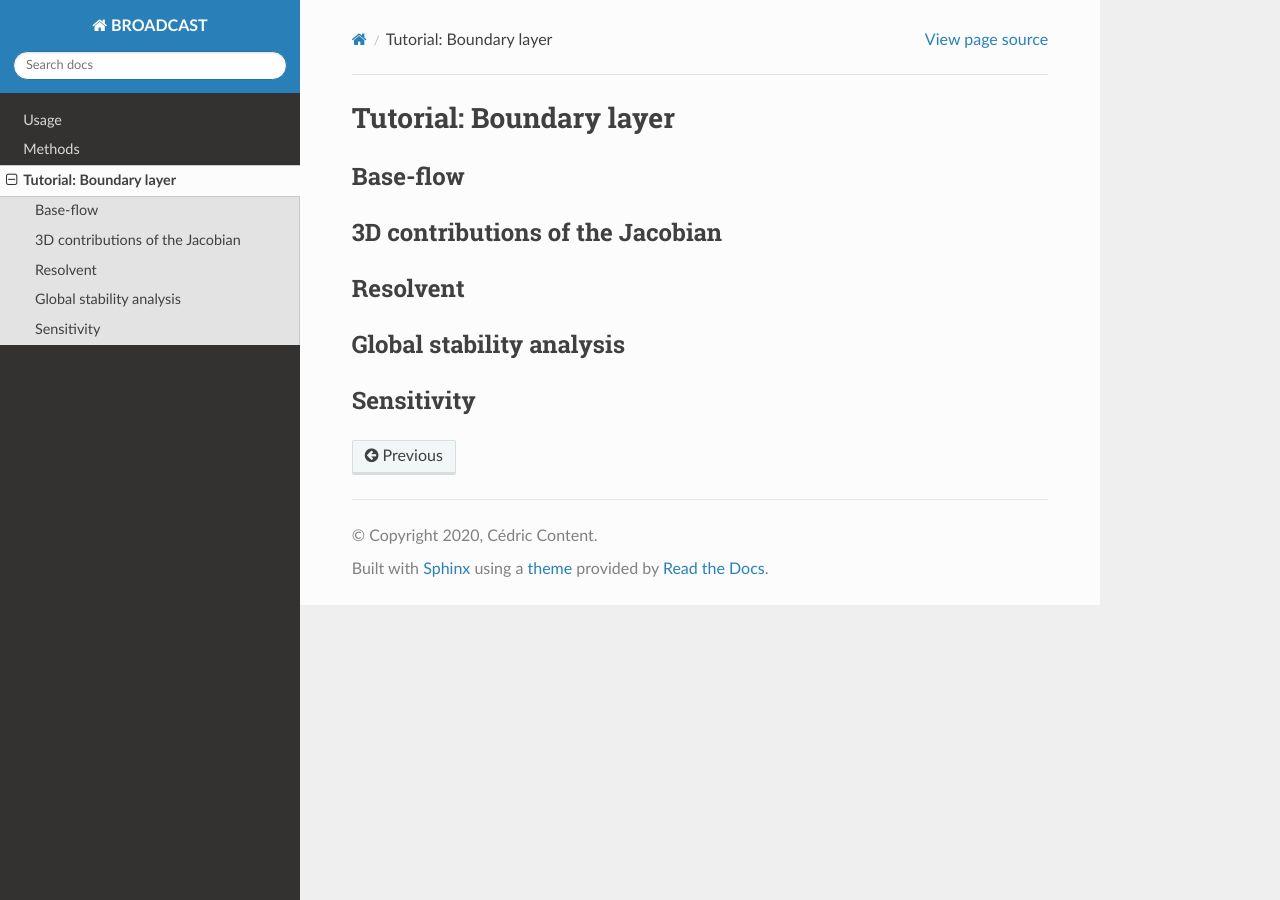
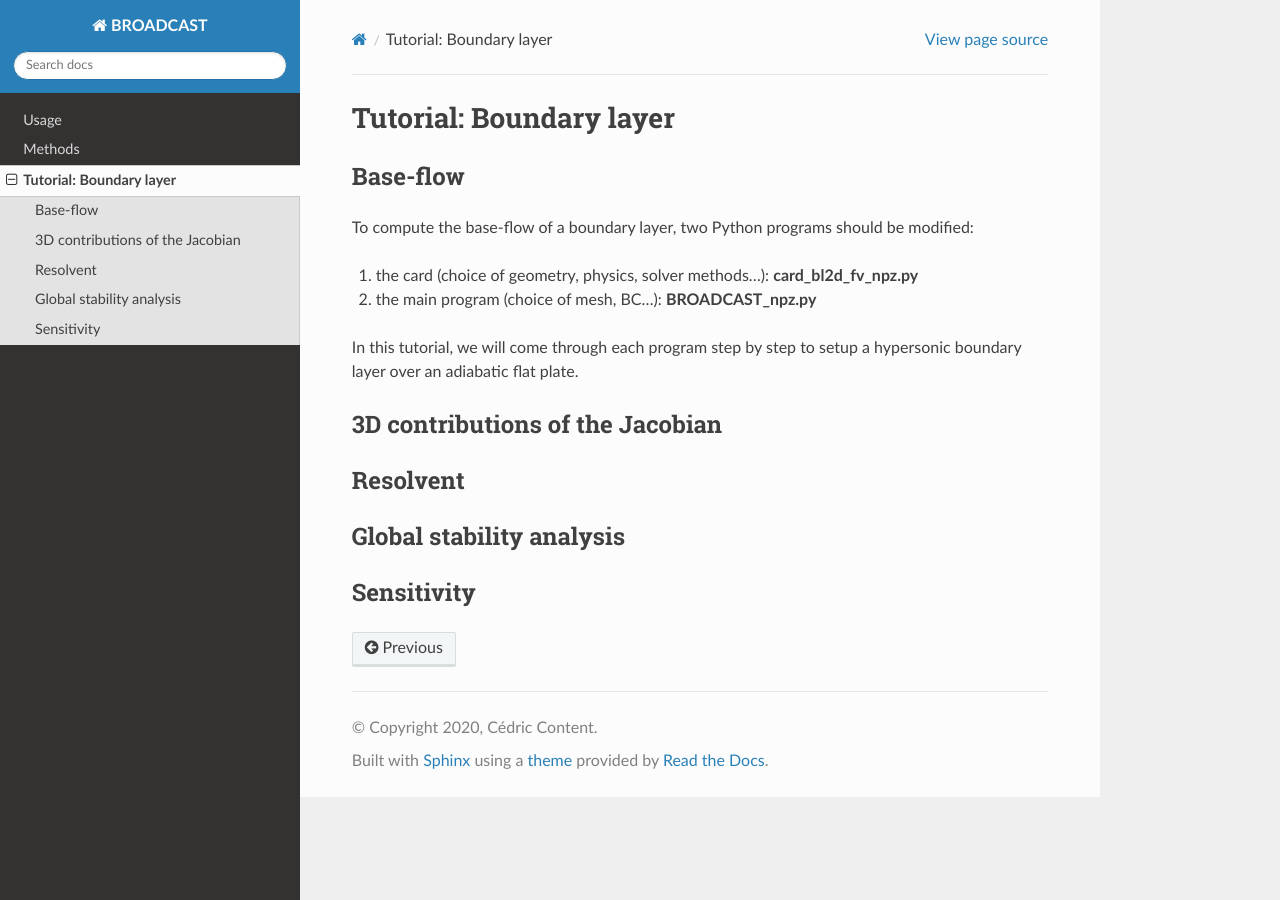
Before and after one commit to apoulain22/TutorialDoc, a Sphinx documentation site: the page built from docs/source/tutorialbl.rst, in a window 1280 px wide. Built offline with Sphinx 7.4.7 and the Read the Docs theme 2.0.0, drawn with Linux system fonts in a browser that asks for light colours.

Commit message:
update doc

```diff
--- a/docs/source/tutorialbl.rst
+++ b/docs/source/tutorialbl.rst
@@ -4,6 +4,14 @@ Tutorial: Boundary layer
 
 Base-flow
 --------
+
+To compute the base-flow of a boundary layer, two Python programs should be modified:
+
+#. the card (choice of geometry, physics, solver methods...): **card_bl2d_fv_npz.py**
+#. the main program (choice of mesh, BC...): **BROADCAST_npz.py**
+
+In this tutorial, we will come through each program step by step to setup a hypersonic boundary layer over an adiabatic flat plate.
+
 
 
 
```
